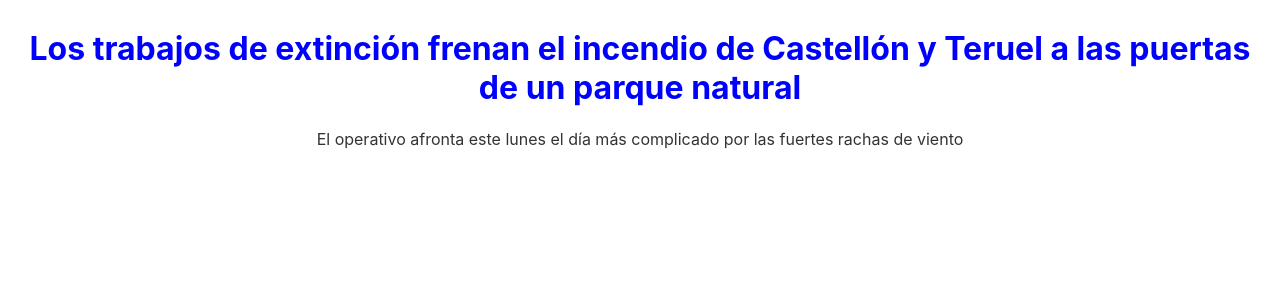
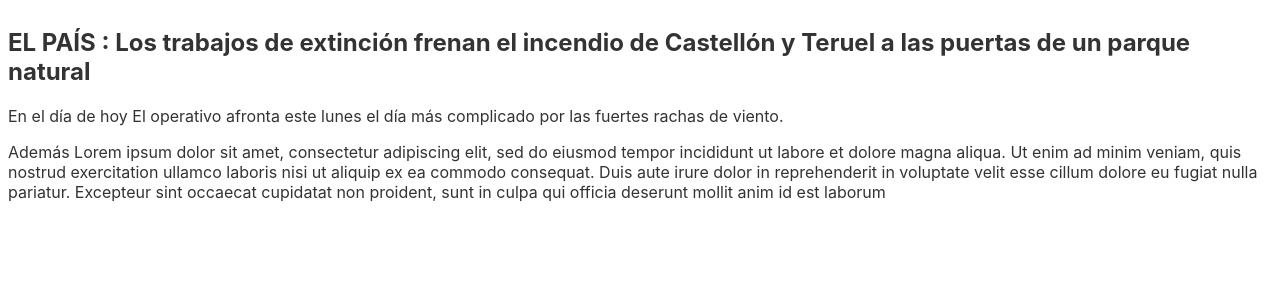
Before and after one commit to Andreapf13/sveltepractice, a Svelte app: page / in a window 1280 px wide. Shown: the top 300 px of the page. Built offline with nearby package versions, Linux system fonts and the light colour scheme.

Commit message:
third commit

```diff
--- a/src/App.svelte
+++ b/src/App.svelte
@@ -1,4 +1,5 @@
 <script>
-    import Preview from "./Preview.svelte";
+import Preview from "./Preview.svelte"
 </script>
-<Preview titulo="Los trabajos de extinción frenan el incendio de Castellón y Teruel a las puertas de un parque natural" texto="El operativo afronta este lunes el día más complicado por las fuertes rachas de viento"/>
+
+<Preview/>
--- a/src/Preview.svelte
+++ b/src/Preview.svelte
@@ -1,17 +1,12 @@
 <script>
-  export let  titulo;
-  export let texto;
+ const noticia = {
+    titulo: 'Los trabajos de extinción frenan el incendio de Castellón y Teruel a las puertas de un parque natural',
+    preview: 'El operativo afronta este lunes el día más complicado por las fuertes rachas de viento.',
+    contenido: 'Lorem ipsum dolor sit amet, consectetur adipiscing elit, sed do eiusmod tempor incididunt ut labore et dolore magna aliqua. Ut enim ad minim veniam, quis nostrud exercitation ullamco laboris nisi ut aliquip ex ea commodo consequat. Duis aute irure dolor in reprehenderit in voluptate velit esse cillum dolore eu fugiat nulla pariatur. Excepteur sint occaecat cupidatat non proident, sunt in culpa qui officia deserunt mollit anim id est laborum'
+  };
+
 </script>
 
-<h1> {titulo}</h1>
-<p>{texto}</p>
-
-<style>
-h1{
-color:blue;
-text-align:center;
-}
-p{
-    text-align:center;
-}
-</style>
+<h2>EL PAÍS : {noticia.titulo}</h2>
+<p>En el día de hoy {noticia.preview}</p>
+<p>Además {noticia.contenido}</p>
```
